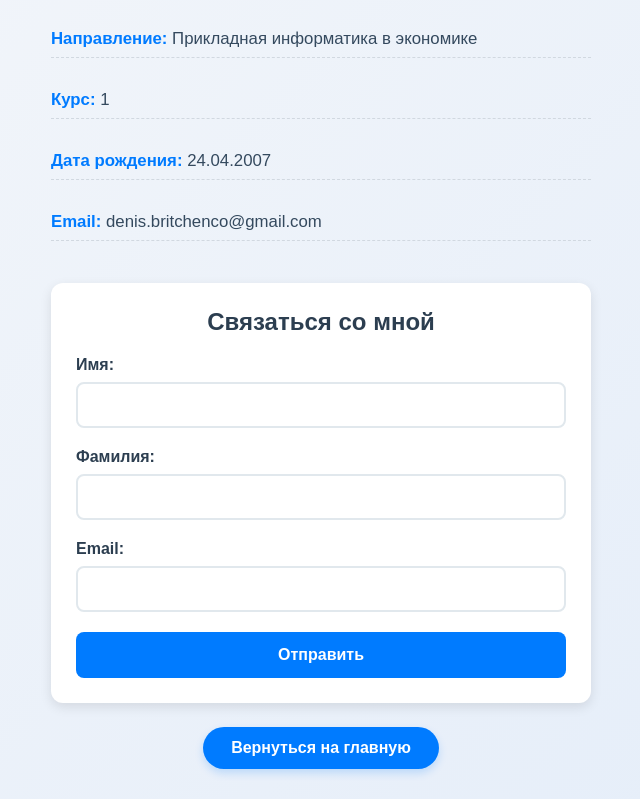
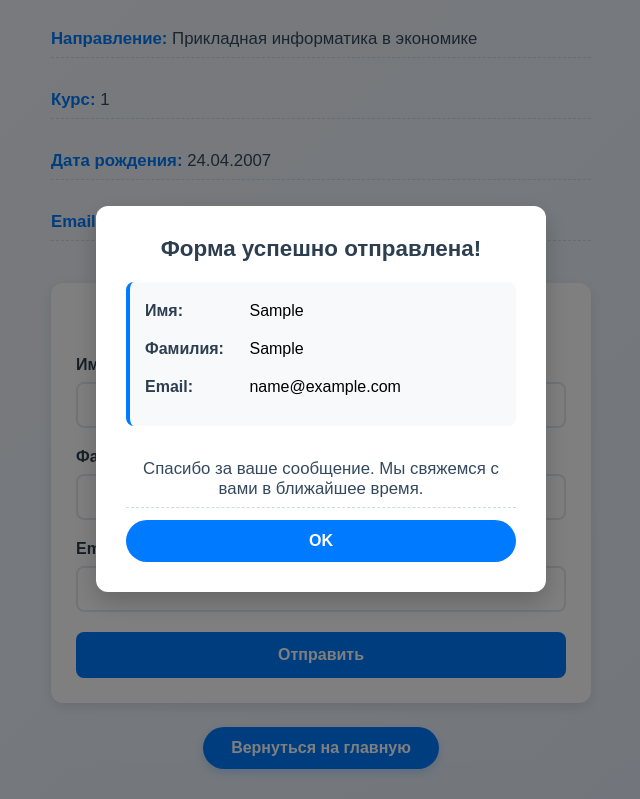
Before and after one commit to vxlise/.painkiller, a plain HTML site: page about.html in a window 1280 px wide. Both pictures are taken after typing "Sample", "Sample", "name@example.com" into the empty fields and a click on the button "Отправить". Shown: the part 321-1120 px from the top of the page, without its empty margins (319-959 px from the left). Drawn offline with Linux system fonts and the light colour scheme.

Commit message:
about.html

```diff
--- a/about.html
+++ b/about.html
@@ -144,6 +144,71 @@
             cursor: not-allowed;
         }
 
+        .modal-overlay {
+            display: none;
+            position: fixed;
+            top: 0;
+            left: 0;
+            width: 100%;
+            height: 100%;
+            background-color: rgba(0, 0, 0, 0.5);
+            z-index: 1000;
+            justify-content: center;
+            align-items: center;
+        }
+
+        .modal {
+            background-color: white;
+            border-radius: 12px;
+            padding: 30px;
+            max-width: 450px;
+            width: 90%;
+            box-shadow: 0 10px 25px rgba(0, 0, 0, 0.2);
+            text-align: center;
+        }
+
+        .modal h3 {
+            color: #2c3e50;
+            margin-bottom: 20px;
+            font-size: 1.4rem;
+        }
+
+        .modal-content {
+            text-align: left;
+            margin-bottom: 25px;
+            padding: 15px;
+            background-color: #f8f9fa;
+            border-radius: 8px;
+            border-left: 4px solid #007bff;
+        }
+
+        .modal-data-item {
+            margin-bottom: 10px;
+            padding: 5px 0;
+        }
+
+        .modal-data-item strong {
+            color: #2c3e50;
+            display: inline-block;
+            width: 100px;
+        }
+
+        .modal-button {
+            background-color: #007bff;
+            color: white;
+            border: none;
+            padding: 12px 30px;
+            border-radius: 30px;
+            font-weight: bold;
+            cursor: pointer;
+            transition: background-color 0.3s;
+            font-size: 1rem;
+        }
+
+        .modal-button:hover {
+            background-color: #0056b3;
+        }
+
         @media (max-width: 600px) {
             body {
                 padding: 20px 15px;
@@ -160,6 +225,14 @@
 
             .contact-form {
                 padding: 20px;
+            }
+
+            .modal {
+                padding: 20px;
+            }
+
+            .modal-data-item strong {
+                width: 80px;
             }
         }
     </style>
@@ -201,13 +274,31 @@
 
     <a href="index.html">Вернуться на главную</a>
 
+    <div class="modal-overlay" id="successModal">
+        <div class="modal">
+            <h3>Форма успешно отправлена!</h3>
+            <div class="modal-content">
+                <div class="modal-data-item">
+                    <strong>Имя:</strong> <span id="modalName"></span>
+                </div>
+                <div class="modal-data-item">
+                    <strong>Фамилия:</strong> <span id="modalSurname"></span>
+                </div>
+                <div class="modal-data-item">
+                    <strong>Email:</strong> <span id="modalEmail"></span>
+                </div>
+            </div>
+            <p>Спасибо за ваше сообщение. Мы свяжемся с вами в ближайшее время.</p>
+            <button class="modal-button" id="modalOkButton">OK</button>
+        </div>
+    </div>
+
     <script>
         document.getElementById('contactForm').addEventListener('submit', function(e) {
             e.preventDefault();
 
             let isValid = true;
 
-            // Валидация имени
             const name = document.getElementById('name').value.trim();
             const nameError = document.getElementById('nameError');
             if (name === '') {
@@ -217,7 +308,6 @@
                 nameError.style.display = 'none';
             }
 
-            // Валидация фамилии
             const surname = document.getElementById('surname').value.trim();
             const surnameError = document.getElementById('surnameError');
             if (surname === '') {
@@ -227,7 +317,6 @@
                 surnameError.style.display = 'none';
             }
 
-            // Валидация email
             const email = document.getElementById('email').value.trim();
             const emailError = document.getElementById('emailError');
             const emailRegex = /^[^\s@]+@[^\s@]+\.[^\s@]+$/;
@@ -239,8 +328,22 @@
             }
 
             if (isValid) {
-                alert('Форма успешно отправлена!');
+                document.getElementById('modalName').textContent = name;
+                document.getElementById('modalSurname').textContent = surname;
+                document.getElementById('modalEmail').textContent = email;
+
+                document.getElementById('successModal').style.display = 'flex';
                 this.reset();
+            }
+        });
+
+        document.getElementById('modalOkButton').addEventListener('click', function() {
+            document.getElementById('successModal').style.display = 'none';
+        });
+
+        document.getElementById('successModal').addEventListener('click', function(e) {
+            if (e.target === this) {
+                this.style.display = 'none';
             }
         });
     </script>
```
